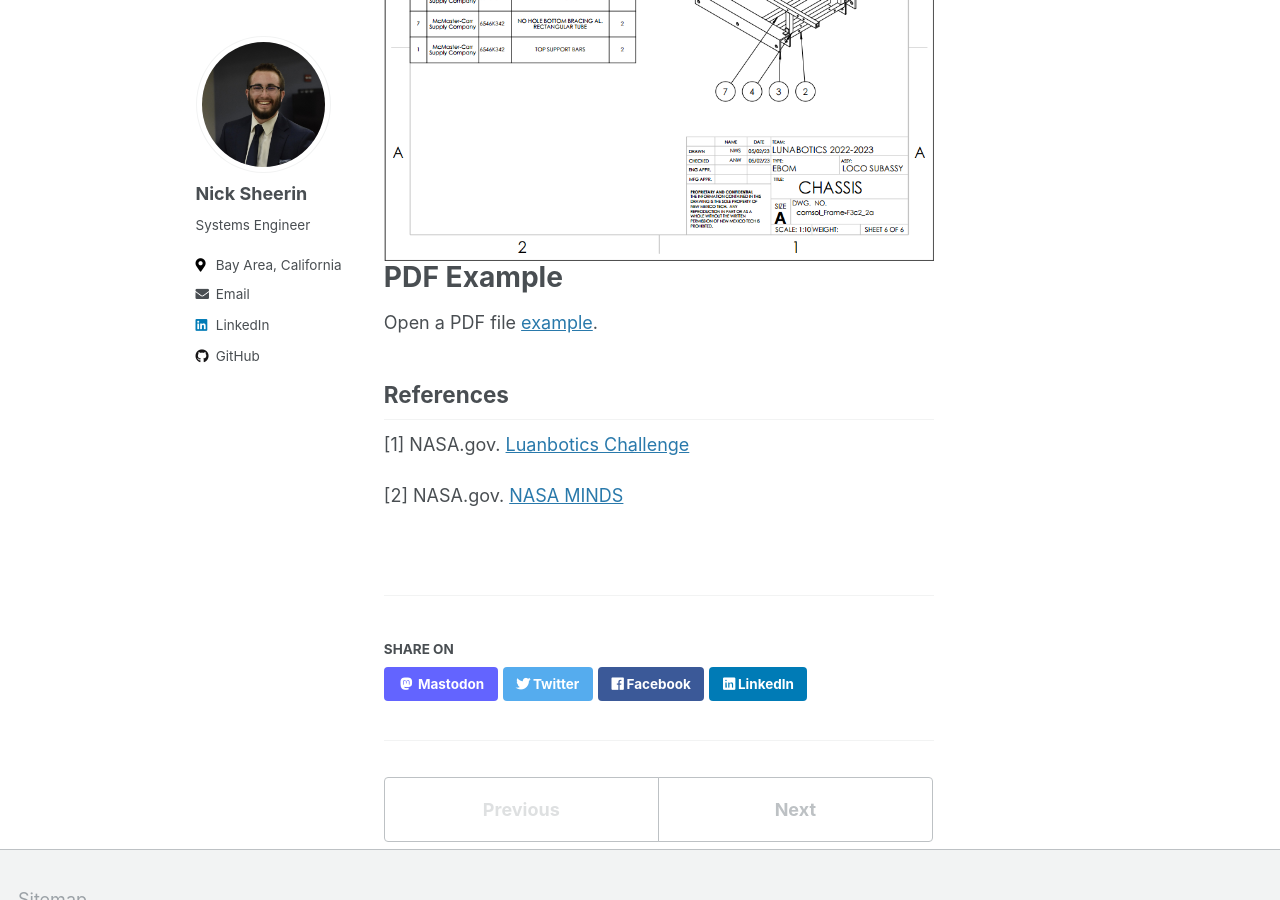
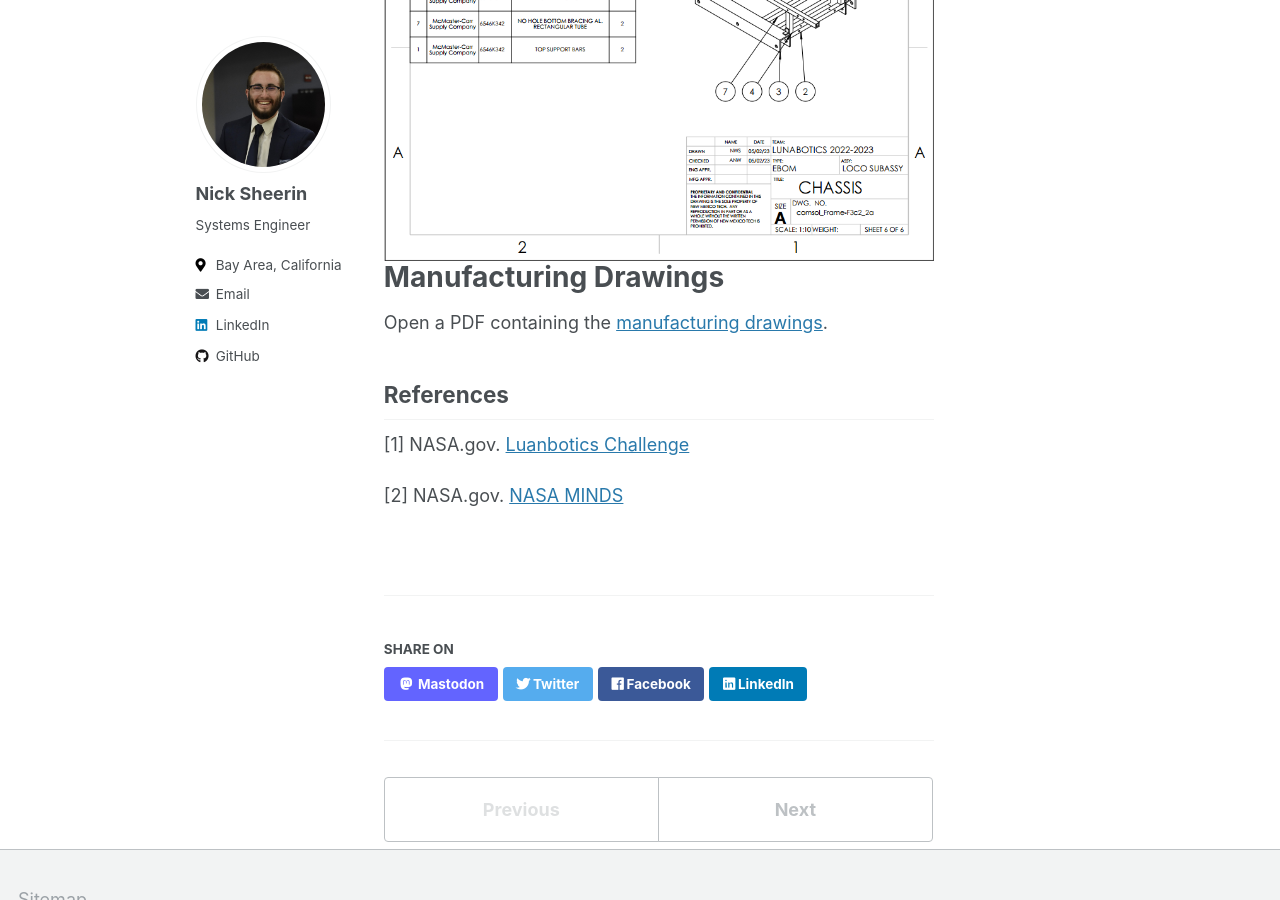
Before and after one commit to nicksheerin/nick_sheerin, a Jekyll site: the page built from _projects/lunabotics.md, in a window 1280 px wide and 900 px high, scrolled down 2904 px. Built offline with Jekyll 4.4.1, drawn with Linux system fonts in a browser that asks for light colours.

Commit message:
Updated lunabotics

```diff
--- a/_projects/lunabotics.md
+++ b/_projects/lunabotics.md
@@ -51,8 +51,8 @@ Below are examples of Assembly drawings I created in SolidWorks.
 
 
   <body>
-    <h1>PDF Example</h1>
-    <p>Open a PDF file <a href="../../images/projects/lunabotics/CHASSIS_SUBASSYDWGPDF.pdf">example</a>.</p>
+    <h1>Manufacturing Drawings</h1>
+    <p>Open a PDF containing the <a href="../../images/projects/lunabotics/CHASSIS_SUBASSYDWGPDF.pdf">manufacturing drawings</a>.</p>
   </body>
 
 
```
